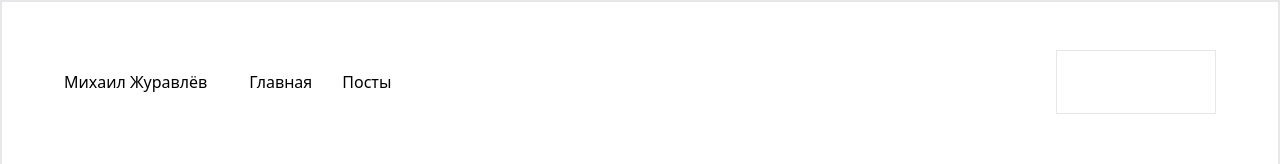
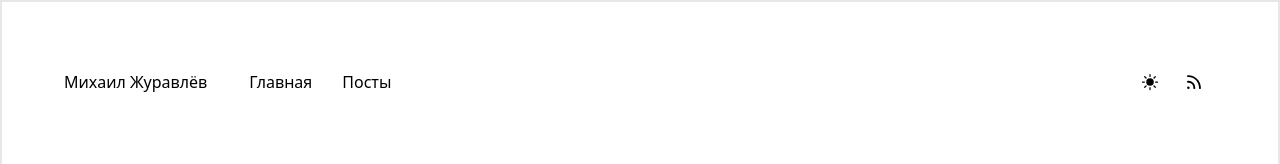
Before and after one commit to MiCkEyZzZ/mfz, a Next.js app: page / in a window 1280 px wide. Shown: the top 164 px of the page. Built offline with nearby package versions, Linux system fonts and the light colour scheme.

Commit message:
добавил правое меню упр темой и осс

```diff
--- a/components/header.tsx
+++ b/components/header.tsx
@@ -1,5 +1,8 @@
 import Link from 'next/link'
-import { Bars3Icon } from '@heroicons/react/24/outline'
+
+import { Bars2Icon } from '@heroicons/react/24/outline'
+import { SunIcon } from '@heroicons/react/24/solid'
+import { RssIcon } from '@heroicons/react/24/solid'
 
 function Header() {
   return (
@@ -29,11 +32,24 @@ function Header() {
               </ul>
             </nav>
           </div>
-          <div className='hidden md:block w-40 h-16 border'></div>
+          <div className='hidden md:flex items-center'>
+            <ul className='flex flex-row'>
+              <li className='flex items-center'>
+                <button className='px-3 py-2'>
+                  <SunIcon className='w-5 h-5' />
+                </button>
+              </li>
+              <li className='flex items-center'>
+                <Link href='/' className='px-3 py-2'>
+                  <RssIcon className='w-5 h-5' />
+                </Link>
+              </li>
+            </ul>
+          </div>
           <div className='block md:hidden w-10 h-10'>
             <button className='w-10 h-10'>
-              <span className='hidden'>Menu</span>
-              <Bars3Icon />
+              <span className='hidden'>Меню</span>
+              <Bars2Icon />
             </button>
           </div>
         </header>
```
